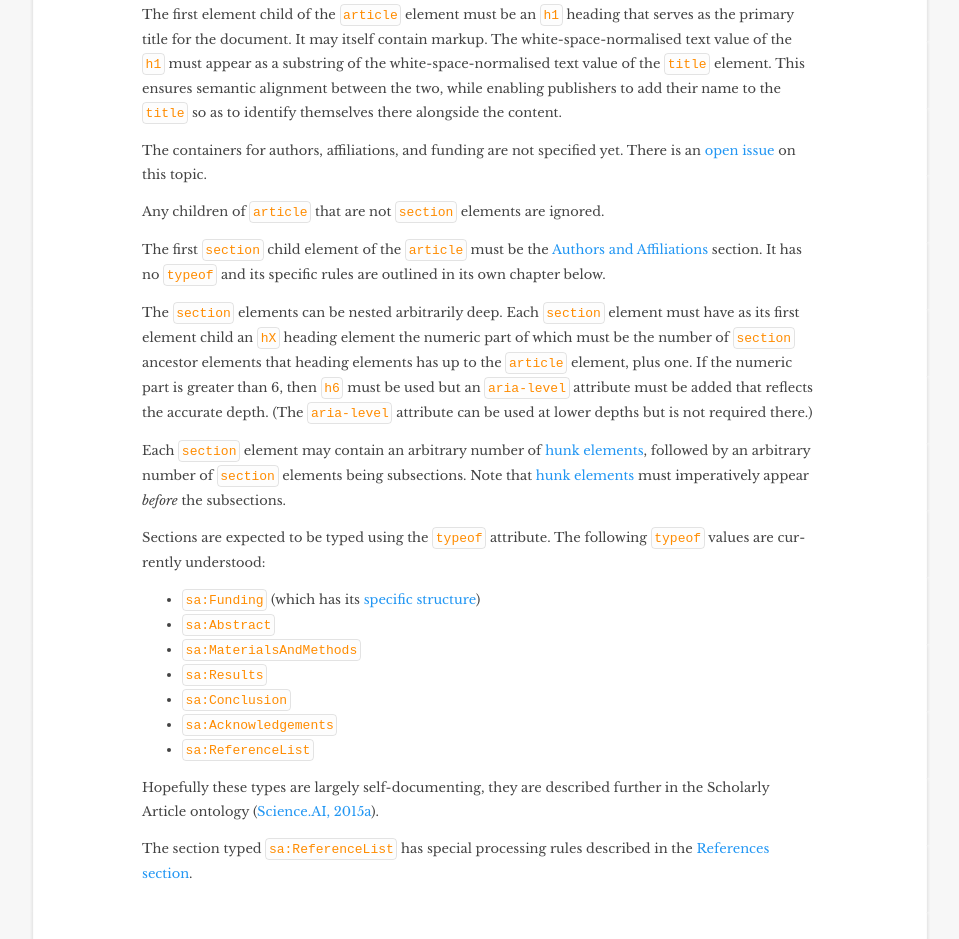
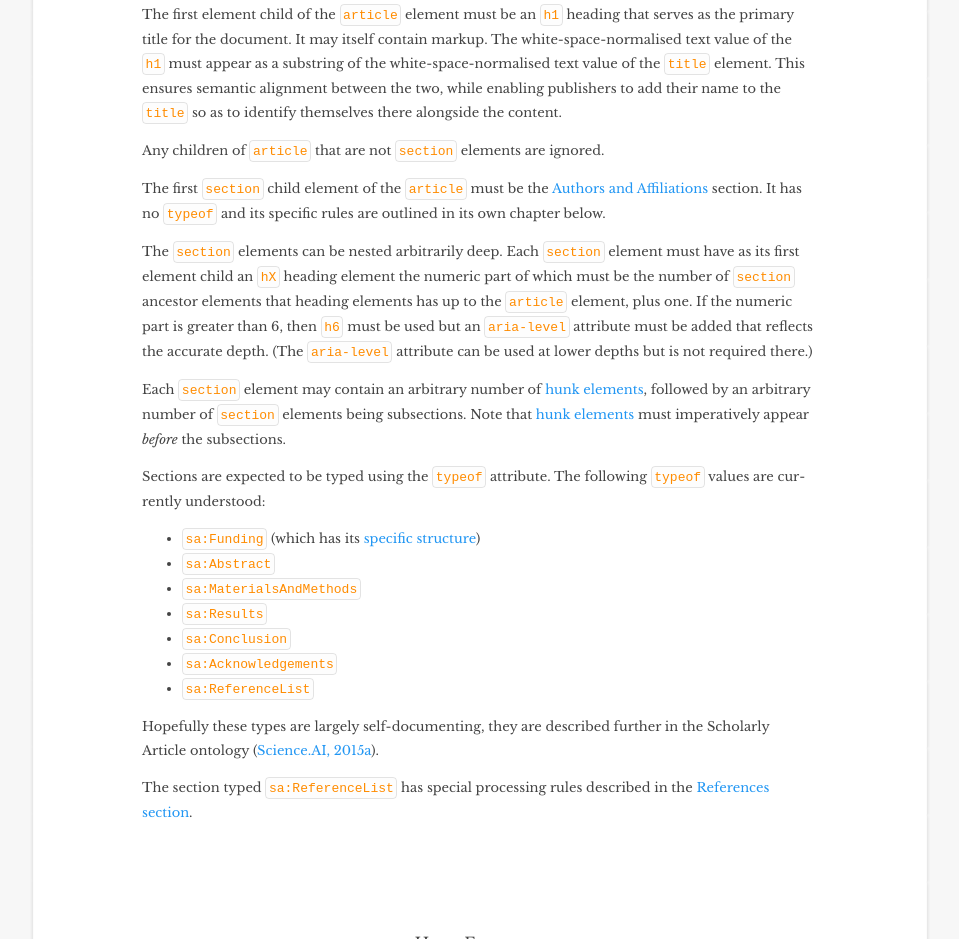
Before and after one commit to scienceai/scholarly.vernacular.io, a plain HTML site: page index.html in a window 1280 px wide. Shown: the part 3894-4833 px from the top of the page, without its empty margins (160-1119 px from the left). Drawn offline with nearby package versions, Linux system fonts and the light colour scheme.

Commit message:
those are specified now

```diff
--- a/index.html
+++ b/index.html
@@ -260,11 +260,6 @@
             of the white-space-normalised text value of the <code>title</code> element. This ensures
             semantic alignment between the two, while enabling publishers to add their name to the
             <code>title</code> so as to identify themselves there alongside the content.
-          </p>
-          <p>
-            The containers for authors, affiliations, and funding are not specified yet. There is
-            an <a href="https://github.com/scienceai/scholarly.vernacular.io/issues">open issue</a>
-            on this topic.
           </p>
           <p>
             Any children of <code>article</code> that are not <code>section</code> elements are
```
